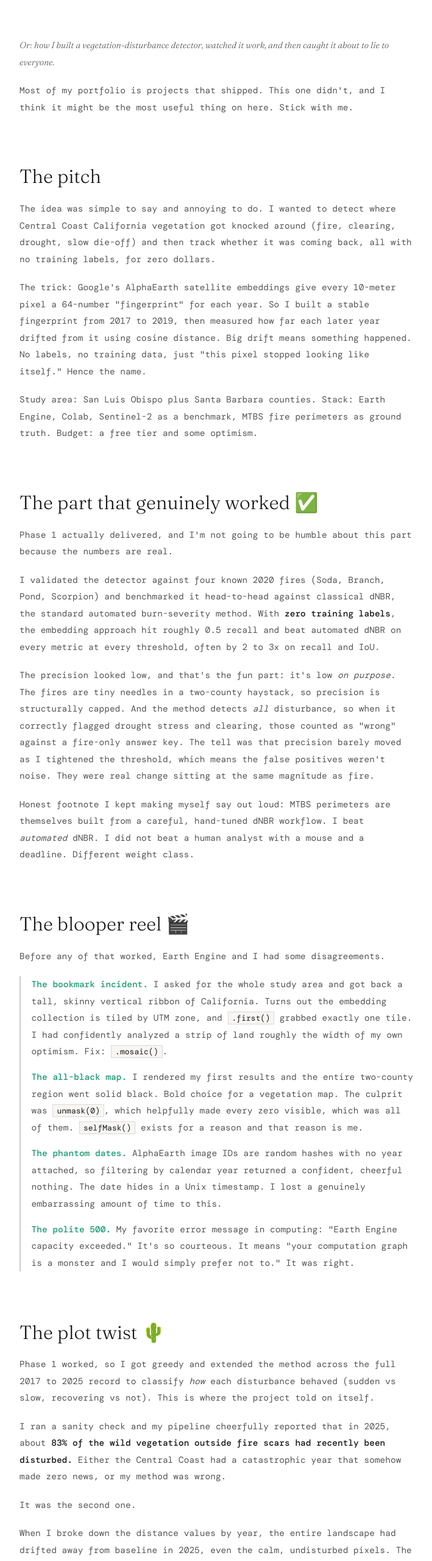
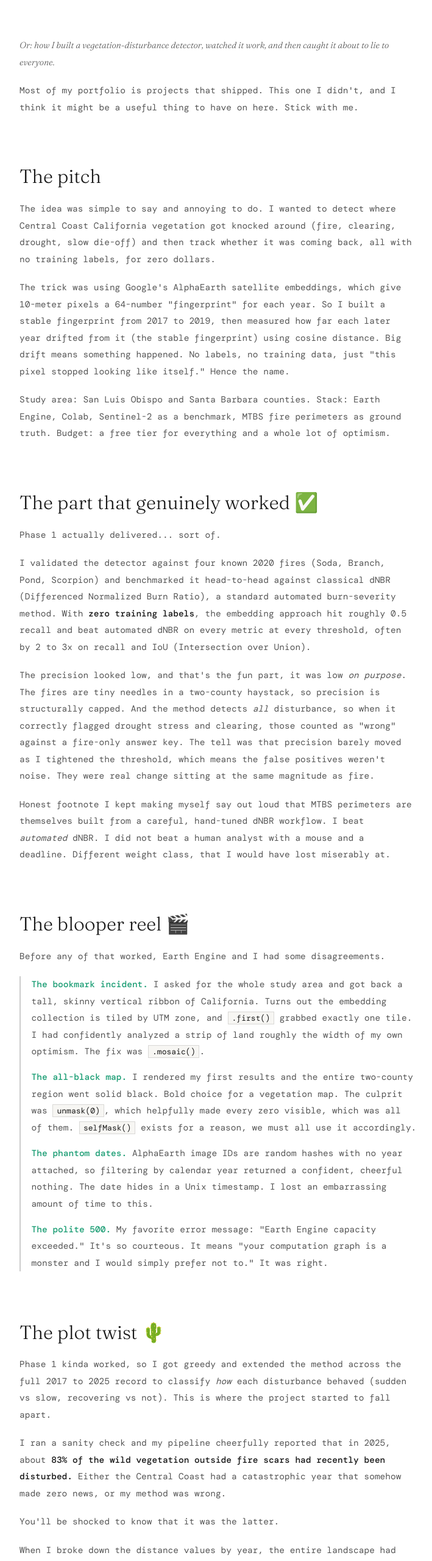
Before and after one commit to jerrod-lessel/lesselgeospatial, a website: page pages/null-island/verdant-drift/index.html in a window 1280 px wide. Shown: the part 860-3420 px from the top of the page at 61% size, without its empty margins (282-991 px from the left). Drawn offline with nearby package versions, Linux system fonts and the light colour scheme.

Commit message:
Update index.html

```diff
--- a/pages/null-island/verdant-drift/index.html
+++ b/pages/null-island/verdant-drift/index.html
@@ -64,47 +64,47 @@
     <article class="section pm-prose" style="padding-top:0;">
       <p class="pm-dek">Or: how I built a vegetation-disturbance detector, watched it work, and then caught it about to lie to everyone.</p>
 
-      <p>Most of my portfolio is projects that shipped. This one didn't, and I think it might be the most useful thing on here. Stick with me.</p>
+      <p>Most of my portfolio is projects that shipped. This one I didn't, and I think it might be a useful thing to have on here. Stick with me.</p>
 
       <h2>The pitch</h2>
       <p>The idea was simple to say and annoying to do. I wanted to detect where Central Coast California vegetation got knocked around (fire, clearing, drought, slow die-off) and then track whether it was coming back, all with no training labels, for zero dollars.</p>
-      <p>The trick: Google's AlphaEarth satellite embeddings give every 10-meter pixel a 64-number "fingerprint" for each year. So I built a stable fingerprint from 2017 to 2019, then measured how far each later year drifted from it using cosine distance. Big drift means something happened. No labels, no training data, just "this pixel stopped looking like itself." Hence the name.</p>
-      <p>Study area: San Luis Obispo plus Santa Barbara counties. Stack: Earth Engine, Colab, Sentinel-2 as a benchmark, MTBS fire perimeters as ground truth. Budget: a free tier and some optimism.</p>
+      <p>The trick was using Google's AlphaEarth satellite embeddings, which give 10-meter pixels a 64-number "fingerprint" for each year. So I built a stable fingerprint from 2017 to 2019, then measured how far each later year drifted from it (the stable fingerprint) using cosine distance. Big drift means something happened. No labels, no training data, just "this pixel stopped looking like itself." Hence the name.</p>
+      <p>Study area: San Luis Obispo and Santa Barbara counties. Stack: Earth Engine, Colab, Sentinel-2 as a benchmark, MTBS fire perimeters as ground truth. Budget: a free tier for everything and a whole lot of optimism.</p>
 
       <h2>The part that genuinely worked &#9989;</h2>
-      <p>Phase 1 actually delivered, and I'm not going to be humble about this part because the numbers are real.</p>
-      <p>I validated the detector against four known 2020 fires (Soda, Branch, Pond, Scorpion) and benchmarked it head-to-head against classical dNBR, the standard automated burn-severity method. With <strong>zero training labels</strong>, the embedding approach hit roughly 0.5 recall and beat automated dNBR on every metric at every threshold, often by 2 to 3x on recall and IoU.</p>
-      <p>The precision looked low, and that's the fun part: it's low <em>on purpose</em>. The fires are tiny needles in a two-county haystack, so precision is structurally capped. And the method detects <em>all</em> disturbance, so when it correctly flagged drought stress and clearing, those counted as "wrong" against a fire-only answer key. The tell was that precision barely moved as I tightened the threshold, which means the false positives weren't noise. They were real change sitting at the same magnitude as fire.</p>
-      <p>Honest footnote I kept making myself say out loud: MTBS perimeters are themselves built from a careful, hand-tuned dNBR workflow. I beat <em>automated</em> dNBR. I did not beat a human analyst with a mouse and a deadline. Different weight class.</p>
+      <p>Phase 1 actually delivered... sort of.</p>
+      <p>I validated the detector against four known 2020 fires (Soda, Branch, Pond, Scorpion) and benchmarked it head-to-head against classical dNBR (Differenced Normalized Burn Ratio), a standard automated burn-severity method. With <strong>zero training labels</strong>, the embedding approach hit roughly 0.5 recall and beat automated dNBR on every metric at every threshold, often by 2 to 3x on recall and IoU (Intersection over Union).</p>
+      <p>The precision looked low, and that's the fun part, it was low <em>on purpose</em>. The fires are tiny needles in a two-county haystack, so precision is structurally capped. And the method detects <em>all</em> disturbance, so when it correctly flagged drought stress and clearing, those counted as "wrong" against a fire-only answer key. The tell was that precision barely moved as I tightened the threshold, which means the false positives weren't noise. They were real change sitting at the same magnitude as fire.</p>
+      <p>Honest footnote I kept making myself say out loud that MTBS perimeters are themselves built from a careful, hand-tuned dNBR workflow. I beat <em>automated</em> dNBR. I did not beat a human analyst with a mouse and a deadline. Different weight class, that I would have lost miserably at.</p>
 
       <h2>The blooper reel &#127916;</h2>
       <p>Before any of that worked, Earth Engine and I had some disagreements.</p>
       <div class="pm-log">
-        <p><strong>The bookmark incident.</strong> I asked for the whole study area and got back a tall, skinny vertical ribbon of California. Turns out the embedding collection is tiled by UTM zone, and <code>.first()</code> grabbed exactly one tile. I had confidently analyzed a strip of land roughly the width of my own optimism. Fix: <code>.mosaic()</code>.</p>
-        <p><strong>The all-black map.</strong> I rendered my first results and the entire two-county region went solid black. Bold choice for a vegetation map. The culprit was <code>unmask(0)</code>, which helpfully made every zero visible, which was all of them. <code>selfMask()</code> exists for a reason and that reason is me.</p>
-        <p><strong>The phantom dates.</strong> AlphaEarth image IDs are random hashes with no year attached, so filtering by calendar year returned a confident, cheerful nothing. The date hides in a Unix timestamp. I lost a genuinely embarrassing amount of time to this.</p>
-        <p><strong>The polite 500.</strong> My favorite error message in computing: "Earth Engine capacity exceeded." It's so courteous. It means "your computation graph is a monster and I would simply prefer not to." It was right.</p>
+        <p><strong>The bookmark incident.</strong> I asked for the whole study area and got back a tall, skinny vertical ribbon of California. Turns out the embedding collection is tiled by UTM zone, and <code>.first()</code> grabbed exactly one tile. I had confidently analyzed a strip of land roughly the width of my own optimism. The fix was <code>.mosaic()</code>.</p>
+        <p><strong>The all-black map.</strong> I rendered my first results and the entire two-county region went solid black. Bold choice for a vegetation map. The culprit was <code>unmask(0)</code>, which helpfully made every zero visible, which was all of them. <code>selfMask()</code> exists for a reason, we must all use it accordingly.</p>
+        <p><strong>The phantom dates.</strong> AlphaEarth image IDs are random hashes with no year attached, so filtering by calendar year returned a confident, cheerful nothing. The date hides in a Unix timestamp. I lost an embarrassing amount of time to this.</p>
+        <p><strong>The polite 500.</strong> My favorite error message: "Earth Engine capacity exceeded." It's so courteous. It means "your computation graph is a monster and I would simply prefer not to." It was right.</p>
       </div>
 
       <h2>The plot twist &#127797;</h2>
-      <p>Phase 1 worked, so I got greedy and extended the method across the full 2017 to 2025 record to classify <em>how</em> each disturbance behaved (sudden vs slow, recovering vs not). This is where the project told on itself.</p>
+      <p>Phase 1 kinda worked, so I got greedy and extended the method across the full 2017 to 2025 record to classify <em>how</em> each disturbance behaved (sudden vs slow, recovering vs not). This is where the project started to fall apart.</p>
       <p>I ran a sanity check and my pipeline cheerfully reported that in 2025, about <strong>83% of the wild vegetation outside fire scars had recently been disturbed.</strong> Either the Central Coast had a catastrophic year that somehow made zero news, or my method was wrong.</p>
-      <p>It was the second one.</p>
+      <p>You'll be shocked to know that it was the latter.</p>
       <p>When I broke down the distance values by year, the entire landscape had drifted away from baseline in 2025, even the calm, undisturbed pixels. The floor lifted. And that exposed the real flaw, which had been quietly there the whole time:</p>
       <blockquote class="pm-crux">Measuring distance from a <em>fixed</em> 2017 to 2019 baseline doesn't actually answer "did this pixel get disturbed." It answers "how different is this pixel-year from 2017 to 2019." A dry year makes the <em>whole map</em> look different from a wet baseline.</blockquote>
-      <p>So my disturbance detector was, in part, a very expensive and elaborate drought thermometer. The drought years lit up everywhere because they <em>were</em> different, not because every acre burned.</p>
+      <p>So my disturbance detector was, in part, a very expensive (time-wise) and elaborate drought thermometer. The drought years lit up everywhere because they <em>were</em> different, not because every acre burned.</p>
 
       <h2>Why I killed it instead of fixing it &#128298;</h2>
-      <p>Here's the thing. The flaw is fixable. You normalize each year against its own context so you're flagging pixels that moved <em>more than their neighbors did that year</em>. Standard stuff.</p>
-      <p>But the whole point of the project, the crown jewel, was a <strong>recovery</strong> metric: is the land coming back? And recovery is measured at the <em>end</em> of the record. My end year was 2025. The single most poisoned year in the whole dataset.</p>
+      <p>Here's the thing. The flaw is fixable. You normalize each year against its own context so you're flagging pixels that moved <em>more than their neighbors did that year</em>. Standard stuff. I might actually do something like this in a new project just for $#!?'s and giggles.</p>
+      <p>But the whole point of the project, the crown jewel, was a <strong>recovery</strong> metric, answering "Is the land coming back and how?" And recovery is measured at the <em>end</em> of the record. My end year was 2025. One of the driest year in the whole dataset.</p>
       <p>Which meant the headline feature was the one most likely to be confidently, beautifully wrong. I could have built it. It would have rendered a gorgeous interactive map that told landowners their forests weren't recovering when some of them absolutely were.</p>
       <p>I could have shipped it. It would have looked great. It would also have been lying. &#128579;</p>
-      <p>So I ran the diagnostics, found the confound, confirmed it with percentiles, and called it. Phase 1 stays as an honest result. The recovery map never gets to exist, because a wrong answer that looks right is worse than no answer.</p>
+      <p>So I ran the diagnostics, found the issue, confirmed it with percentiles, and called it. Phase 1 stays as an honest result. The recovery map never gets to exist, because a wrong answer that looks right is worse than no answer.</p>
 
       <h2>What this project is actually for</h2>
       <p>Not a map. The map died. This is the takeaway:</p>
-      <p>A lot of analysis goes wrong silently, produces something plausible, and ships. The skill that matters isn't building the pipeline. It's noticing when your pipeline is about to hand you a confident lie, and having the discipline to stop.</p>
-      <p>Verdant Drift worked, then it tried to fool me, and I caught it. I'll take that over a pretty map I can't trust.</p>
+      <p>A lot of analysis goes wrong silently, produces something plausible, and ships. A skill that matters isn't just building the pipeline. It's also noticing when your pipeline is about to hand you a confident lie, and stopping it.</p>
+      <p>Verdant Drift worked a little, then it didn't, and I killed it. I'll take that over a pretty map I can't trust.</p>
       <p>Rest in peace, little detector. You were honest in the end, mostly because I made you. &#127794;</p>
 
       <hr class="pm-rule">
@@ -126,7 +126,7 @@
 
     <section class="section pm-closer" style="padding-top:0;">
       <span class="pm-label">What this demonstrates</span>
-      <p>Unsupervised disturbance detection on frontier satellite embeddings, a validation design that holds up against real fire perimeters, honest benchmark reasoning, and the judgment to stop a feature that looked good and was wrong.</p>
+      <p>Unsupervised disturbance detection on frontier satellite embeddings, a validation design that holds up against real fire perimeters, honest benchmark reasoning, and the judgment to stop a feature that was wrong.</p>
       <p class="pm-kicker">The map died so the method could stay trustworthy.</p>
     </section>
 
```
